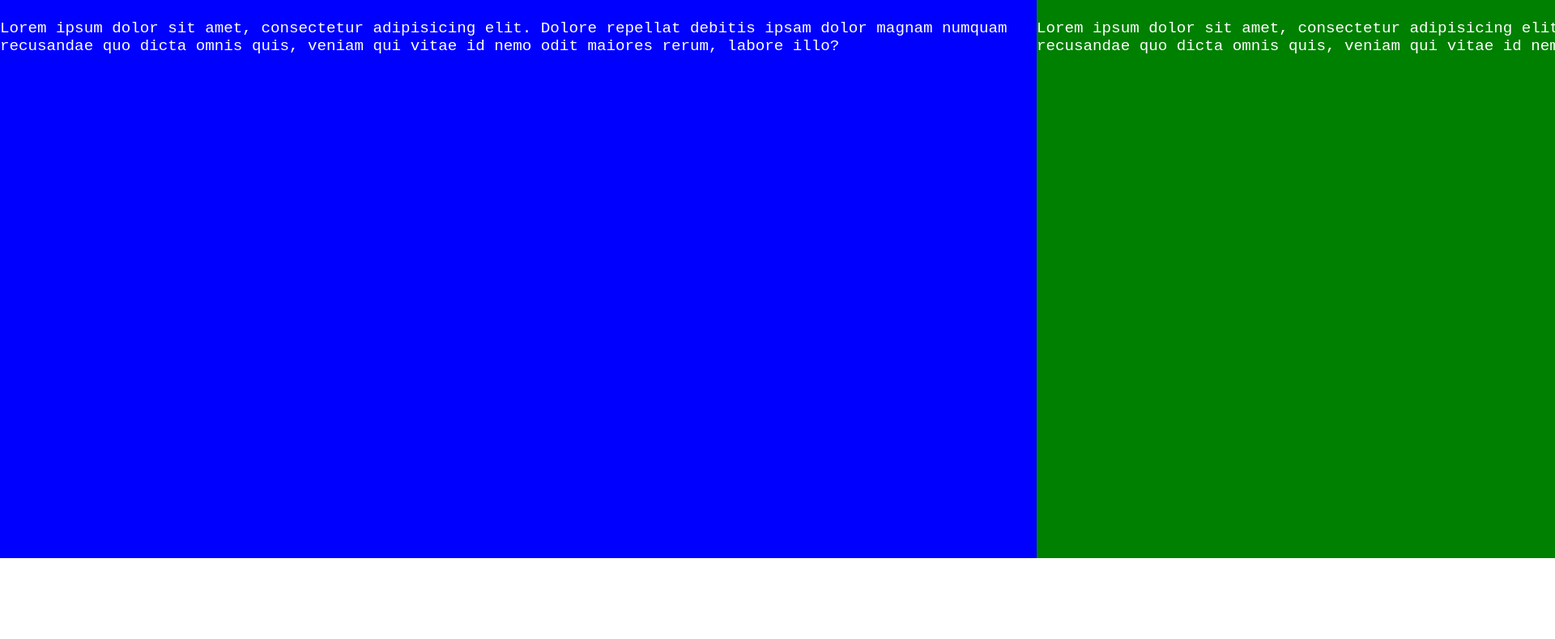
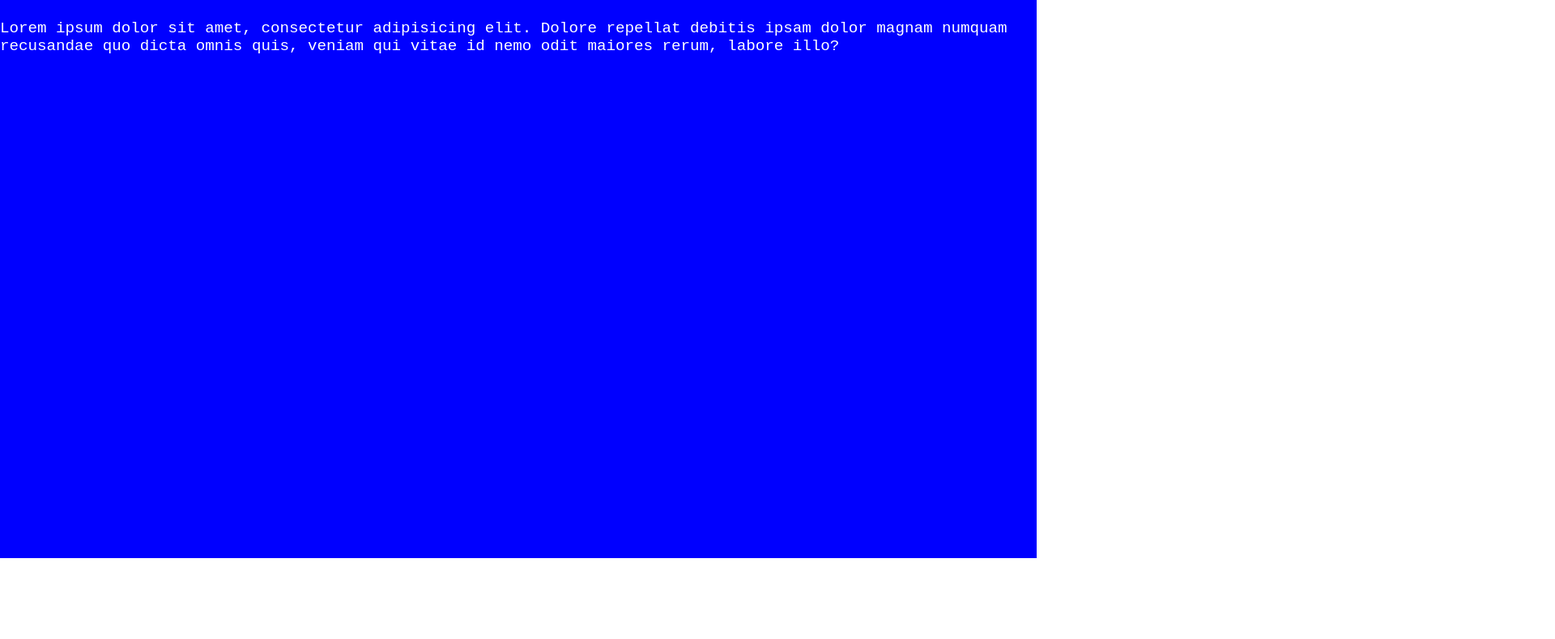
Before and after one commit to auztin410/Scroll-Test, a plain HTML site: page index.html in a window 1280 px wide. Shown: the part 110-900 px from the top of the page at 81% size, 1920 px wide, since content can reach past the window. Before the commit the page ends 800 px from the top, so only its background shows below. Drawn offline with Linux system fonts and the light colour scheme.

Commit message:
switched back to vertical scroll snapping

```diff
--- a/style.scss
+++ b/style.scss
@@ -1,11 +1,13 @@
 body {
     font-family: 'Courier New', Courier, monospace;
     margin: 0;
-    scroll-snap-type: x mandatory;
-    overflow-x: scroll;
+    scroll-snap-type: y mandatory;
+    overflow-y: scroll;
     display: grid;
-    grid-template-columns: repeat(3, 100%);
-    grid-template-rows: 100vh;
+    // grid-template-columns: repeat(3, 100%);
+    // grid-template-rows: 100vh;
+    grid-template-rows: repeat(3, 100%);
+    grid-template-columns: 100vw;
 }
 
 section {
```
Also changed, not shown: style.css, 1 other file.
